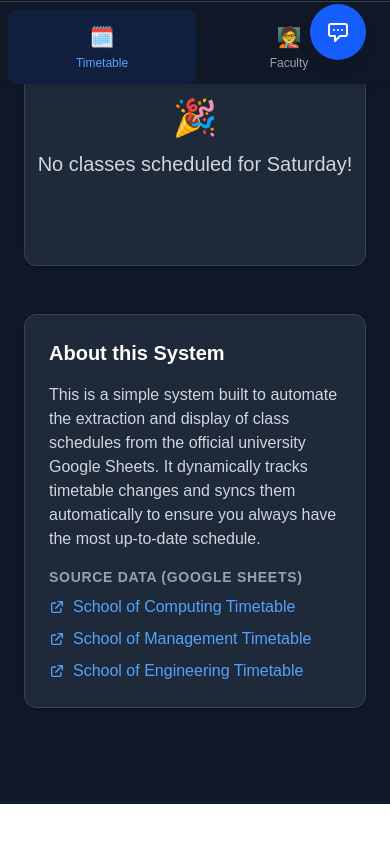
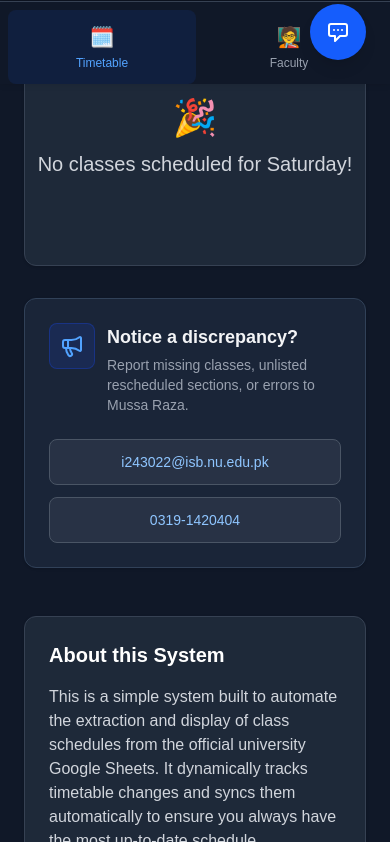
Before and after one commit to stackmussa/FAST-Smart-TimeTable, a Next.js app in the folder frontend/: page / in a window 390 px wide. Shown: the part 760-1602 px from the top of the page. Before the commit the page ends 1564 px from the top, so only its background shows below. Built offline with nearby package versions, Linux system fonts and the light colour scheme.

Commit message:
feat: add responsive reporting section for missed classes

```diff
--- a/frontend/app/page.tsx
+++ b/frontend/app/page.tsx
@@ -1,6 +1,7 @@
 "use client";
 
 import React, { useState, useEffect, useMemo } from 'react';
+import { Megaphone } from 'lucide-react';
 import FacultyFinder from './FacultyFinder';
 
 type ClassEntry = {
@@ -616,6 +617,37 @@ export default function TimetableViewer() {
           </div>
         )}
 
+      {/* Report Changes Section */}
+        {activeTab === 'timetable' && (
+          <div className="mt-8 bg-slate-800/80 border-slate-700 p-6 rounded-xl shadow-sm border flex flex-col md:flex-row md:items-center justify-between gap-4">
+            <div className="flex items-start md:items-center gap-3">
+              <div className="bg-blue-900/30 p-2.5 rounded-lg border border-blue-800/50 shrink-0">
+                <Megaphone className="w-6 h-6 text-blue-400" />
+              </div>
+              <div>
+                <h3 className="text-lg font-bold text-gray-100">Notice a discrepancy?</h3>
+                <p className="text-sm text-gray-400 mt-1">
+                  Report missing classes, unlisted rescheduled sections, or errors to Mussa Raza.
+                </p>
+              </div>
+            </div>
+            <div className="flex flex-col sm:flex-row gap-3 mt-2 md:mt-0">
+              <a
+                href="mailto:i243022@isb.nu.edu.pk"
+                className="flex items-center justify-center bg-gray-700/50 hover:bg-gray-700 border border-gray-600 text-blue-300 px-4 py-3 md:py-2.5 rounded-lg text-sm font-medium transition-colors min-h-[44px]"
+              >
+                i243022@isb.nu.edu.pk
+              </a>
+              <a
+                href="tel:+923191420404"
+                className="flex items-center justify-center bg-gray-700/50 hover:bg-gray-700 border border-gray-600 text-blue-300 px-4 py-3 md:py-2.5 rounded-lg text-sm font-medium transition-colors min-h-[44px]"
+              >
+                0319-1420404
+              </a>
+            </div>
+          </div>
+        )}
+
       {/* About Section */}
         <div className="mt-12 bg-gray-800 border-gray-700 p-6 rounded-xl shadow-sm border">
           <h2 className="text-xl font-bold text-white mb-4">About this System</h2>
--- a/frontend/package.json
+++ b/frontend/package.json
@@ -9,6 +9,7 @@
     "lint": "eslint"
   },
   "dependencies": {
+    "lucide-react": "^1.40.0",
     "next": "16.3.3",
     "papaparse": "^5.7.0",
     "react": "19.2.8",
```
Also changed, not shown: 1 other file (tests, documents, lock files or other folders).
